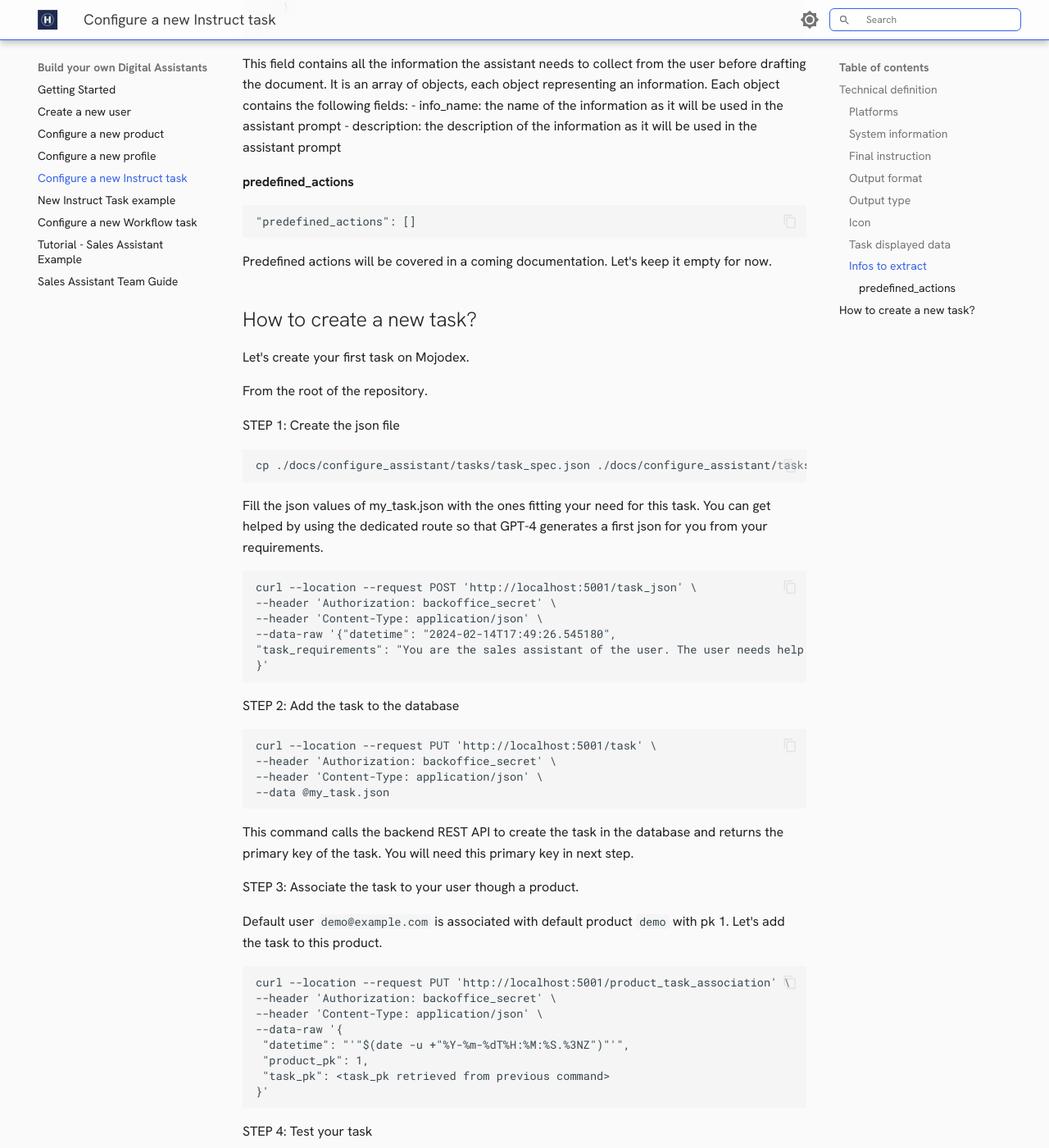
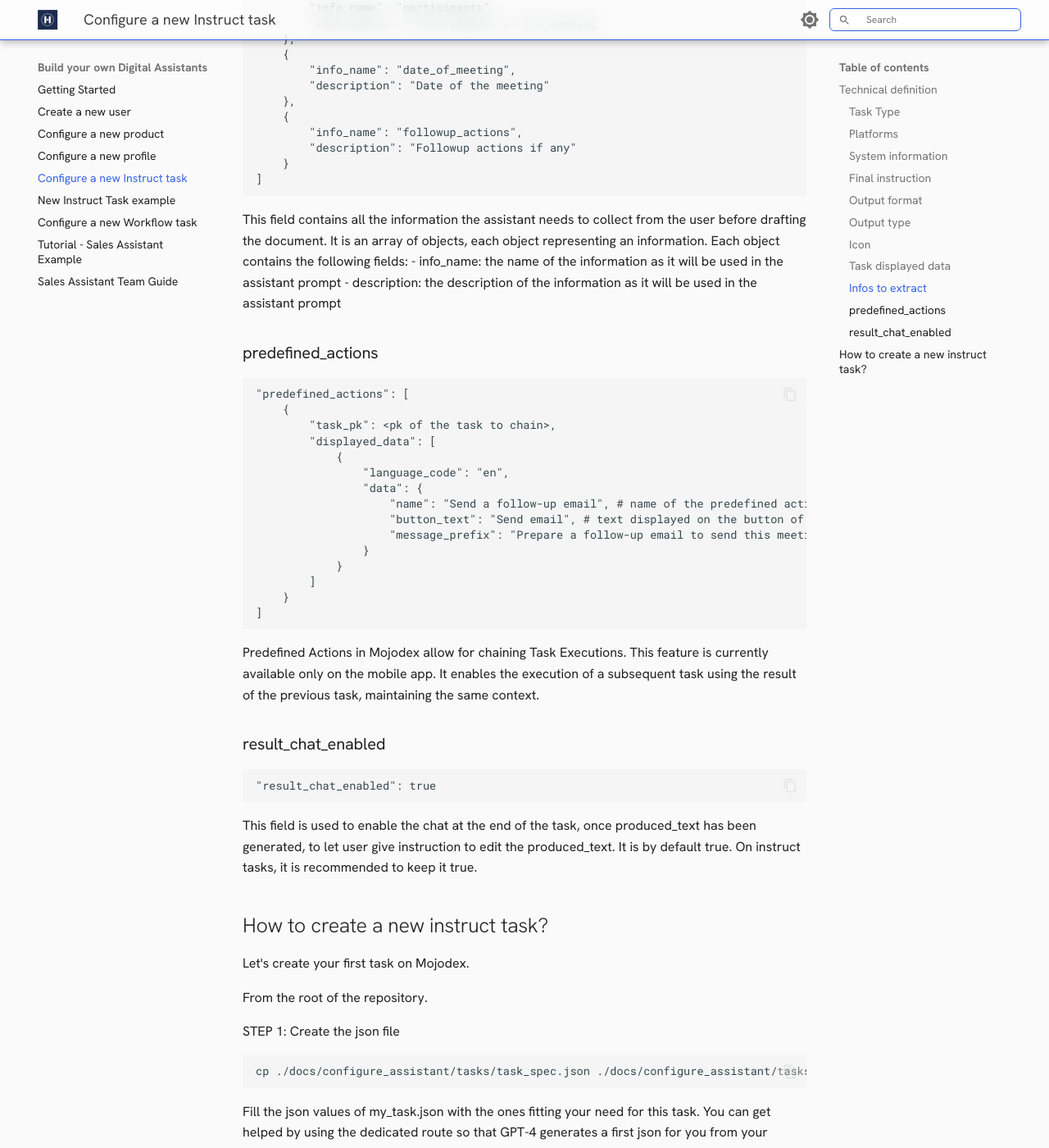
Before and after one commit to hoomano/mojodex, an MkDocs documentation site: the page built from docs/guides/tasks/new_task.md, in a window 1280 px wide and 1400 px high, scrolled down 3058 px. Shown: the whole window at 82% size. Built offline with MkDocs 1.6.1 and Material for MkDocs 9.7.7, drawn with Linux system fonts in a browser that asks for light colours; some of the changed text lies outside the part shown.

Commit message:
task doc update

````diff
--- a/docs/guides/tasks/new_task.md
+++ b/docs/guides/tasks/new_task.md
@@ -1,10 +1,16 @@
-# Create a new task
+# Create a new instruct task
 
 ## Technical definition
 A task is a JSON object that contains all necessary information to render it in the app and to guide the assistant through the process of drafting the document resulting from the task.
 You can find a template of a task in the file `task_spec.json` in this repository.
 
 Let's break this specification down with "meeting_minutes" task as an example.
+
+#### Task Type
+```
+"task_type": "instruct"
+```
+The type of the task. Can be "workflow" or "instruct". A workflow is a task that requires multiple steps, executed as code, to be completed. See dedicated `new_workflow` documentation for more information on how to create a workflow.
 
 #### Platforms
 ```
@@ -120,13 +126,34 @@
 - description: the description of the information as it will be used in the assistant prompt
 
 
-#### predefined_actions
+### predefined_actions
 ```
-"predefined_actions": []
+"predefined_actions": [
+    {
+        "task_pk": <pk of the task to chain>,
+        "displayed_data": [
+            {
+                "language_code": "en",
+                "data": {
+                    "name": "Send a follow-up email", # name of the predefined action
+                    "button_text": "Send email", # text displayed on the button of the predefined action
+                    "message_prefix": "Prepare a follow-up email to send this meeting minutes to the participants: " # prefix of the message that will be sent to the assistant in behalf of the user to start the task. It will be concatenated with the produced_text of the previous task.
+                }
+            }
+        ]
+    }
+]
 ```
-Predefined actions will be covered in a coming documentation. Let's keep it empty for now.
+Predefined Actions in Mojodex allow for chaining Task Executions. This feature is currently available only on the mobile app. It enables the execution of a subsequent task using the result of the previous task, maintaining the same context.
 
-## How to create a new task?
+### result_chat_enabled
+```
+"result_chat_enabled": true
+```
+This field is used to enable the chat at the end of the task, once produced_text has been generated, to let user give instruction to edit the produced_text. It is by default true. On instruct tasks, it is recommended to keep it true.
+
+
+## How to create a new instruct task?
 
 Let's create your first task on Mojodex.
 
--- a/docs/guides/tasks/task_spec.json
+++ b/docs/guides/tasks/task_spec.json
@@ -1,5 +1,6 @@
 {
     "datetime": "2024-02-14T17:49:26.545180",
+    "task_type": "instruct",
     "platforms": ["webapp","mobile"],
     "predefined_actions": [],
     "task_displayed_data": [
@@ -30,5 +31,6 @@
             "info_name": "<INFO NAME>",
             "description": "<INFO DESCRIPTION>"
         }
-    ]
+    ],
+    "result_chat_enabled":true
 }
````
Also changed, not shown: docs/guides/tasks/example.md (+3 -1 lines).
